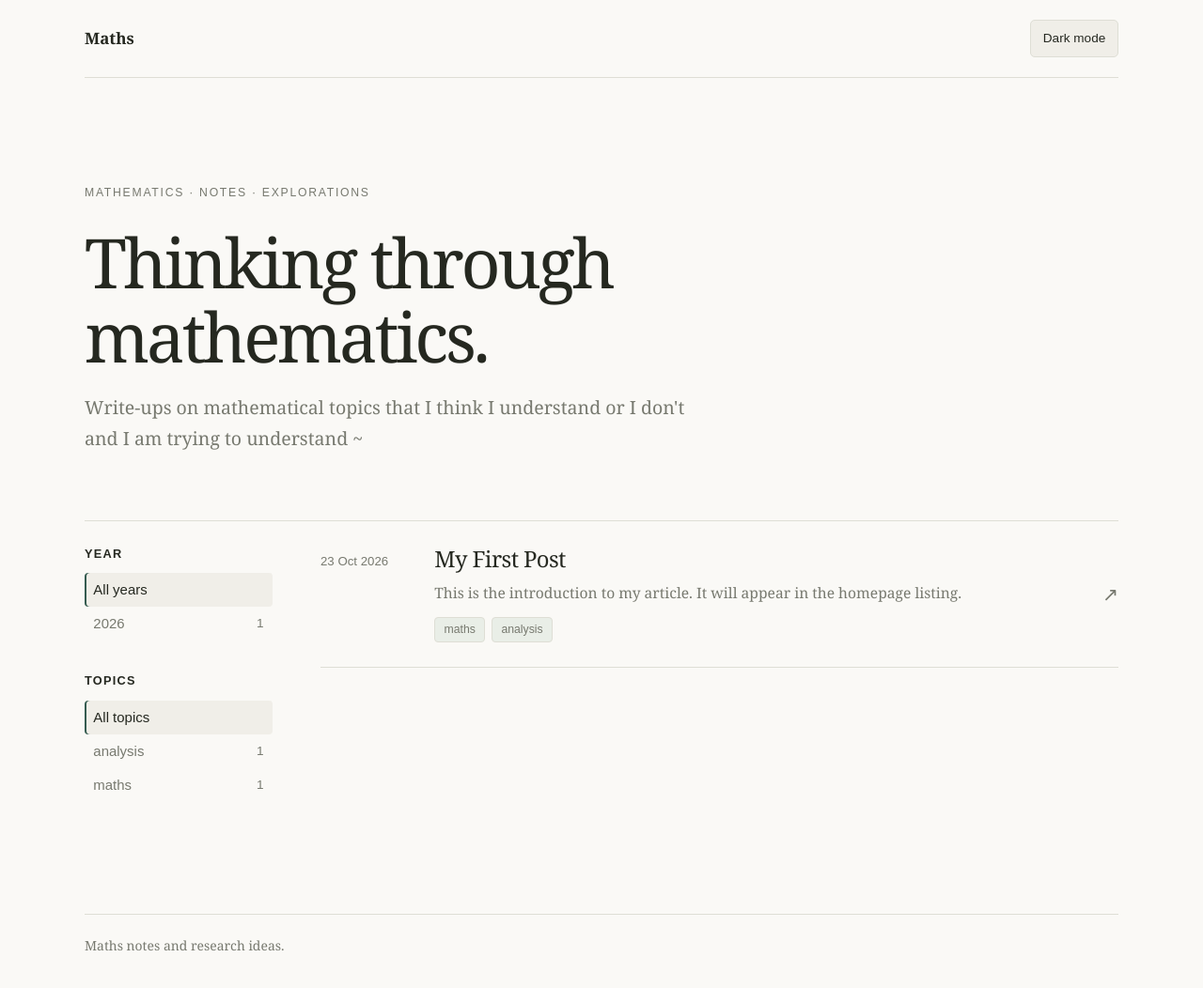
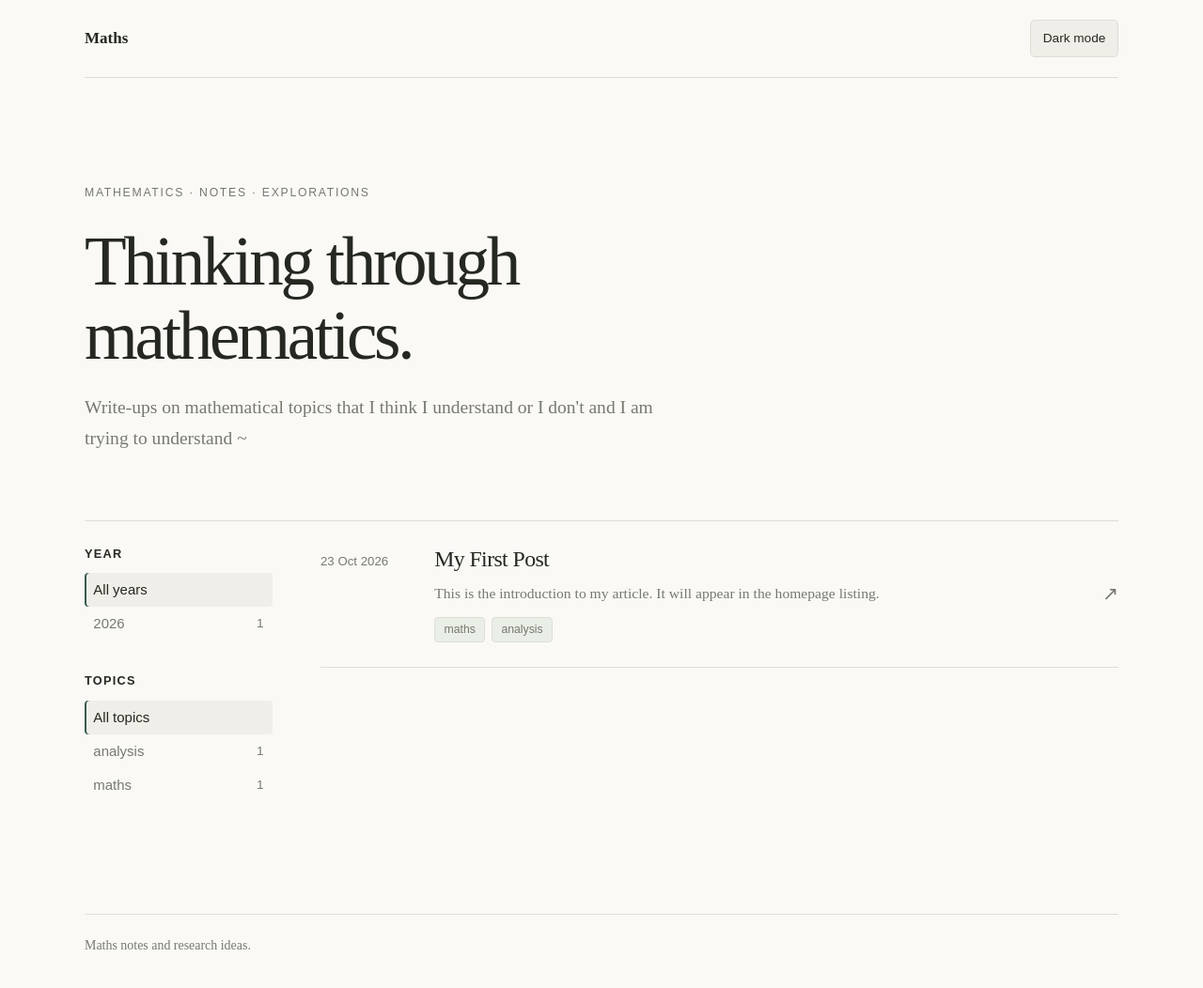
Before and after one commit to uselesstechjunks/maths, a Jekyll site: the page built from index.md, in a window 1280 px wide and 1053 px high. Shown: the whole window at 94% size. Built offline with Jekyll 4.4.1, drawn with Linux system fonts in a browser that asks for light colours; some web fonts are replaced.

Commit message:
Update style.css

```diff
--- a/assets/css/style.css
+++ b/assets/css/style.css
@@ -38,7 +38,7 @@ body {
   margin: 0;
   background: var(--bg);
   color: var(--text);
-  font-family: Georgia, "Times New Roman", serif;
+  font-family: "Computer Modern Serif", serif;
   line-height: 1.75;
   -webkit-font-smoothing: antialiased;
 }
```
